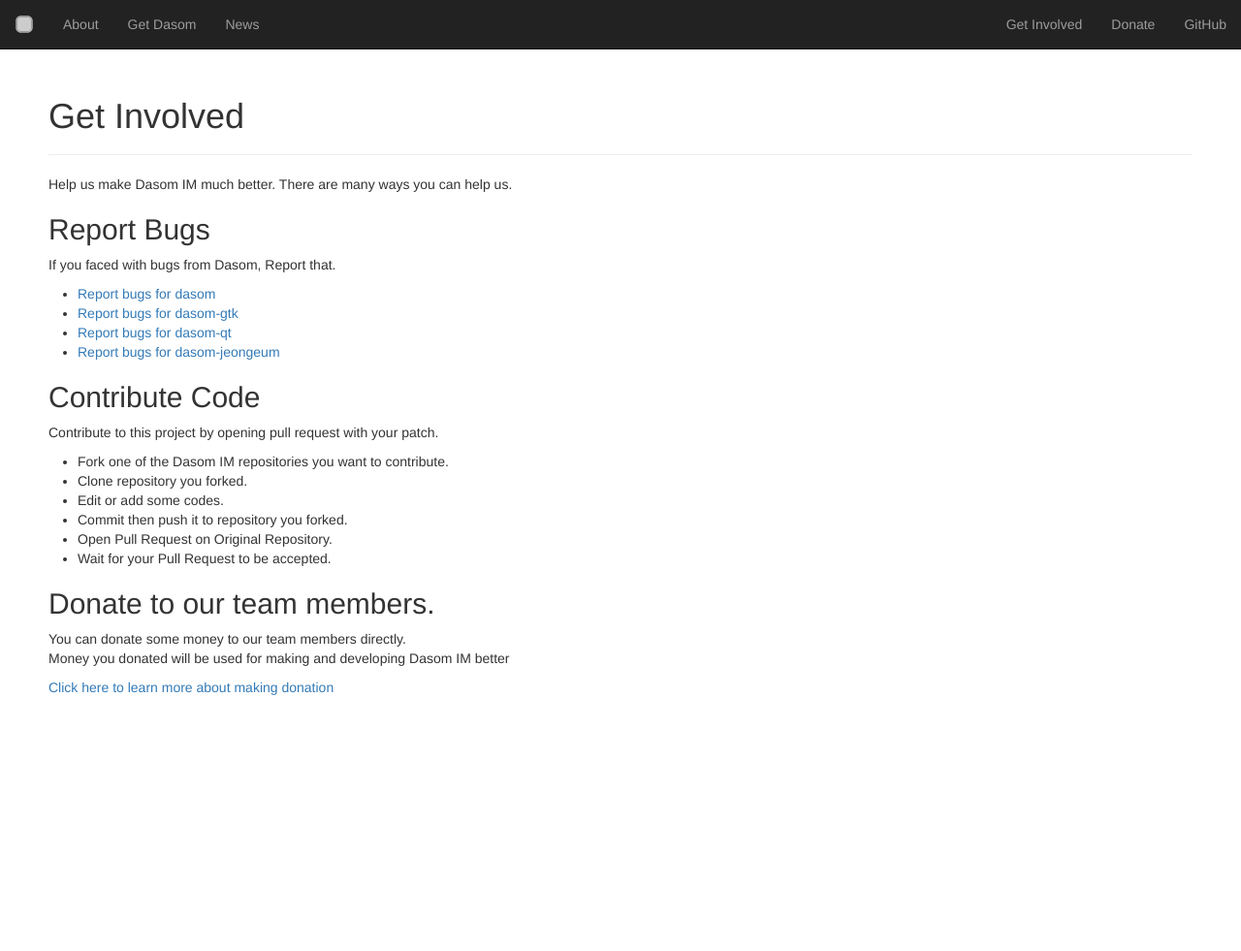
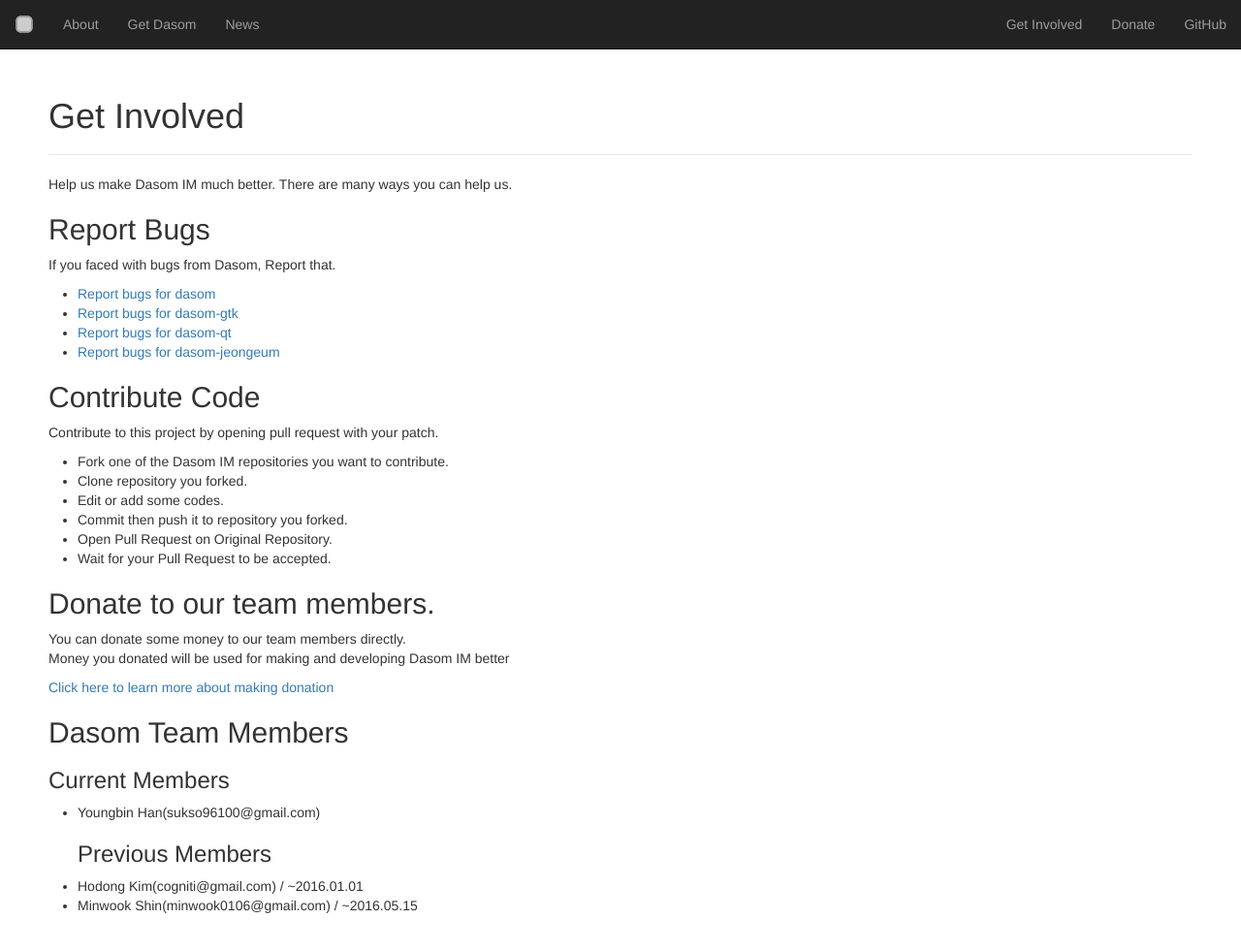
Before and after one commit to dasom-im/dasom-im.github.io, a Jekyll site: the page built from get-involved.md, in a window 1280 px wide and 994 px high. Shown: the top 981 px of the window at 97% size. Built offline with Jekyll 4.4.1, drawn with Linux system fonts in a browser that asks for light colours.

Commit message:
Update get-involved.md

```diff
--- a/get-involved.md
+++ b/get-involved.md
@@ -31,3 +31,10 @@
 Money you donated will be used for making and developing Dasom IM better
 
 [Click here to learn more about making donation](/donate/)
+
+## Dasom Team Members
+### Current Members
+- Youngbin Han(sukso96100@gmail.com)
+### Previous Members
+- Hodong Kim(cogniti@gmail.com) / ~2016.01.01
+- Minwook Shin(minwook0106@gmail.com) / ~2016.05.15
```
